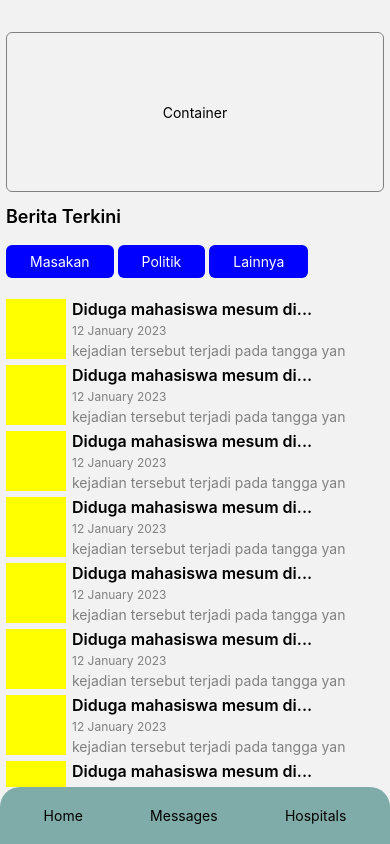
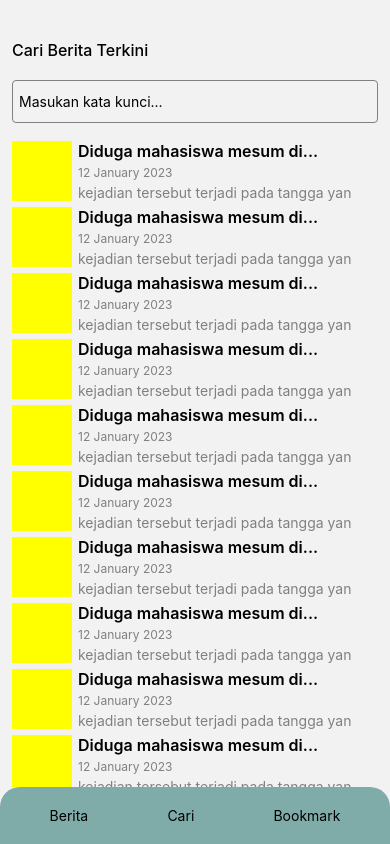
Before and after one commit to DikoMahendraa/news-app, a React Native app: screen /Cari in a window 390 px wide. Built offline with nearby package versions, Linux system fonts and the light colour scheme.

Commit message:
feat: screen tab search news

```diff
--- a/src/routers/index.tsx
+++ b/src/routers/index.tsx
@@ -3,7 +3,7 @@ import {createStackNavigator} from '@react-navigation/stack';
 import {createBottomTabNavigator} from '@react-navigation/bottom-tabs';
 
 import Profile from '../views/Profile';
-import Playlist from '../views/Playlist';
+import SearchNews from '../views/SearchNews';
 import Home from '../views/Home';
 import BottomNavigator from '../components/BottomNavigator';
 import NewsDetail from '../views/NewsDetail';
@@ -14,15 +14,19 @@ const Stack = createStackNavigator();
 const MainScreen = () => {
   return (
     <Tab.Navigator tabBar={props => <BottomNavigator {...props} />}>
-      <Tab.Screen options={{headerShown: false}} name="Home" component={Home} />
       <Tab.Screen
         options={{headerShown: false}}
-        name="Messages"
-        component={Playlist}
+        name="Berita"
+        component={Home}
       />
       <Tab.Screen
         options={{headerShown: false}}
-        name="Hospitals"
+        name="Cari"
+        component={SearchNews}
+      />
+      <Tab.Screen
+        options={{headerShown: false}}
+        name="Bookmark"
         component={Profile}
       />
     </Tab.Navigator>
--- a/src/views/Playlist.tsx
+++ /dev/null
@@ -1,10 +0,0 @@
-import {View, Text} from 'react-native';
-import React from 'react';
-
-export default function Playlist() {
-  return (
-    <View>
-      <Text>Playlist</Text>
-    </View>
-  );
-}
--- /dev/null
+++ b/src/views/SearchNews.tsx
@@ -0,0 +1,74 @@
+import {
+  View,
+  Text,
+  TextInput,
+  TouchableOpacity,
+  ScrollView,
+} from 'react-native';
+import React from 'react';
+
+export default function SearchNews({navigation}) {
+  return (
+    <View style={{marginTop: 40, paddingHorizontal: 12}}>
+      <Text style={{fontWeight: '500', fontSize: 16}}>Cari Berita Terkini</Text>
+
+      <View style={{marginTop: 20}}>
+        <TextInput
+          style={{
+            borderWidth: 1,
+            padding: 6,
+            paddingVertical: 12,
+            borderRadius: 4,
+            borderColor: 'gray',
+          }}
+          onChangeText={() => ({})}
+          placeholder="Masukan kata kunci..."
+        />
+      </View>
+
+      <View style={{marginTop: 12}}>
+        <ScrollView>
+          {Array.from({length: 10}).map(() => (
+            <TouchableOpacity
+              onPress={() => navigation.push('NewsDetail')}
+              style={{flexDirection: 'row', marginTop: 6}}
+              key={String(new Date())}>
+              <View
+                style={{height: 60, width: 60, backgroundColor: 'yellow'}}
+              />
+              <View style={{marginLeft: 6}}>
+                <Text
+                  style={{
+                    fontWeight: '600',
+                    fontSize: 16,
+                    flexWrap: 'wrap',
+                    width: '90%',
+                  }}>
+                  Diduga mahasiswa mesum di...{' '}
+                </Text>
+                <Text
+                  style={{
+                    fontWeight: '400',
+                    fontSize: 12,
+                    color: 'gray',
+                    marginTop: 4,
+                  }}>
+                  12 January 2023
+                </Text>
+                <Text
+                  style={{
+                    fontWeight: '400',
+                    fontSize: 14,
+                    color: 'gray',
+                    marginTop: 4,
+                  }}>
+                  kejadian tersebut terjadi pada tangga yan
+                </Text>
+              </View>
+            </TouchableOpacity>
+          ))}
+        </ScrollView>
+      </View>
+    </View>
+  );
+}
```
